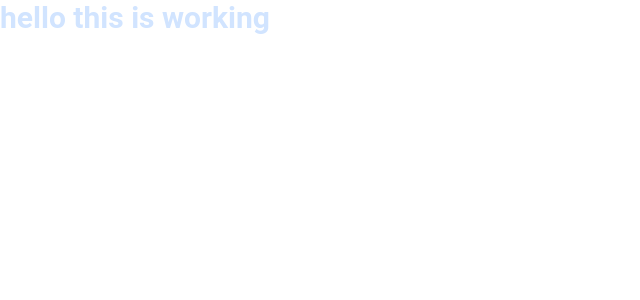
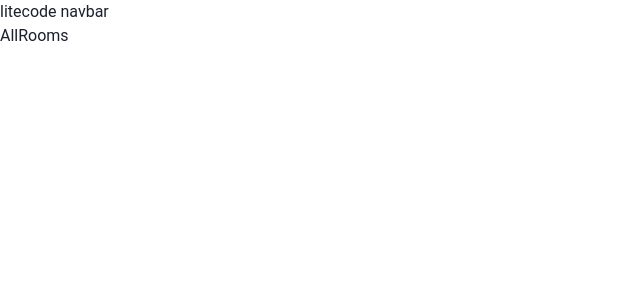
Before and after one commit to bitsacm/litecode, a React (Create React App) app in the folder client/: page /allrooms in a window 1280 px wide. Shown: the top 300 px of the page, without its empty margins (0-640 px from the left). Built offline with nearby package versions, Linux system fonts and the light colour scheme.

Commit message:
add: router and routes setup

```diff
--- a/client/src/App.js
+++ b/client/src/App.js
@@ -1,10 +1,50 @@
 import React from 'react'
 import { Heading } from '@chakra-ui/react'
+import { Switch, Route, Redirect } from 'react-router-dom';
+
+import Layout from './components/Layout'
+import AllRooms from './screens/AllRooms';
+import Landing from './screens/Landing';
+import Login from './screens/Login';
+import Signup from './screens/Signup';
+import Room from './screens/Room';
+
 
 function App() {
+  // const authCtx = useContext(AuthContext);
+  // const isLoggedIn = authCtx.isLoggedIn;
+  const isLoggedIn = true;
+  const hasRoom = false;
+
   return (
     <div>
-      <Heading color="lite" fontSize="30px">hello this is working</Heading>
+      <Layout>
+        <Switch>
+          <Route path="/" exact>
+            {isLoggedIn ? <Redirect to="/allrooms" /> : <Landing />}
+          </Route>
+
+          <Route path="/login">
+            <Login />
+          </Route>
+
+          <Route path="/signup">
+            <Signup />
+          </Route>
+
+          <Route path="/room">
+            {hasRoom ? <Room /> : <Redirect to="/allrooms" />}
+          </Route>
+
+          <Route path="/allrooms">
+            {hasRoom ?  <Redirect to="/room" /> : <AllRooms />}
+          </Route>
+
+          <Route path="*">
+            <Redirect to="/" />
+          </Route>
+        </Switch>
+      </Layout>
     </div>
   );
 }
--- /dev/null
+++ b/client/src/components/Layout.js
@@ -0,0 +1,14 @@
+import React, { Fragment } from 'react'
+
+import Navbar from './Navbar'
+
+const Layout = (props) => {
+    return (
+      <Fragment>
+        <Navbar />
+        <main>{props.children}</main>
+      </Fragment>
+    );
+  };
+
+export default Layout;
--- /dev/null
+++ b/client/src/components/Navbar.js
@@ -0,0 +1,12 @@
+import React, { Fragment } from 'react'
+import { Link } from 'react-router-dom'
+
+const Navbar = () => {
+    return(
+        <Fragment>
+            litecode navbar
+        </Fragment>
+    )
+}
+
+export default Navbar;
--- /dev/null
+++ b/client/src/screens/AllRooms.js
@@ -0,0 +1,11 @@
+import React, { Fragment } from 'react'
+
+const AllRooms = () => {
+    return(
+        <div>
+            AllRooms
+        </div>
+    )
+}
+
+export default AllRooms;
--- /dev/null
+++ b/client/src/screens/Landing.js
@@ -0,0 +1,11 @@
+import React, { Fragment } from 'react'
+
+const Landing = () => {
+    return(
+        <div>
+            landing
+        </div>
+    )
+}
+
+export default Landing;
--- /dev/null
+++ b/client/src/screens/Login.js
@@ -0,0 +1,11 @@
+import React, { Fragment } from 'react'
+
+const Login = () => {
+    return(
+        <div>
+            Login
+        </div>
+    )
+}
+
+export default Login;
--- /dev/null
+++ b/client/src/screens/Room.js
@@ -0,0 +1,11 @@
+import React, { Fragment } from 'react'
+
+const Room = () => {
+    return(
+        <div>
+            Room
+        </div>
+    )
+}
+
+export default Room;
--- /dev/null
+++ b/client/src/screens/Signup.js
@@ -0,0 +1,11 @@
+import React, { Fragment } from 'react'
+
+const Signup = () => {
+    return(
+        <div>
+            Signup
+        </div>
+    )
+}
+
+export default Signup;
```
Also changed, not shown: client/src/screens/Profile.js (added, +11 -0 lines).
